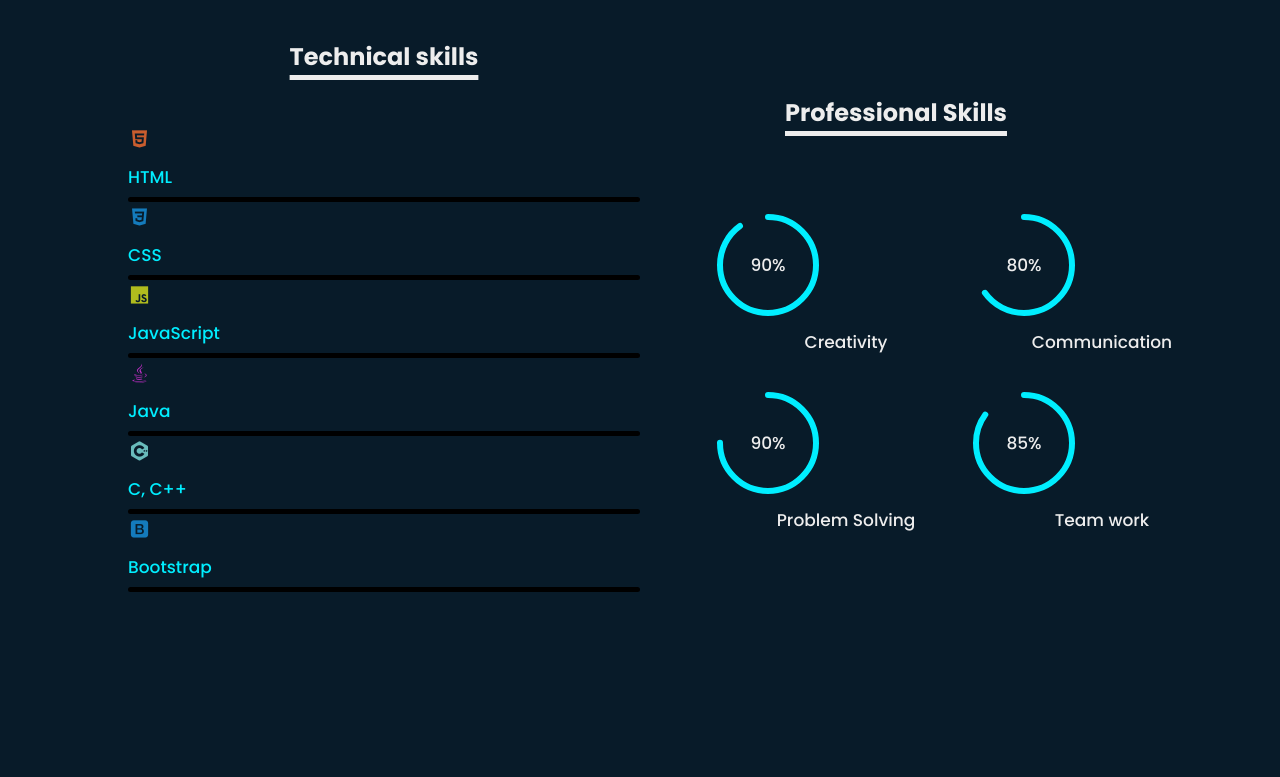
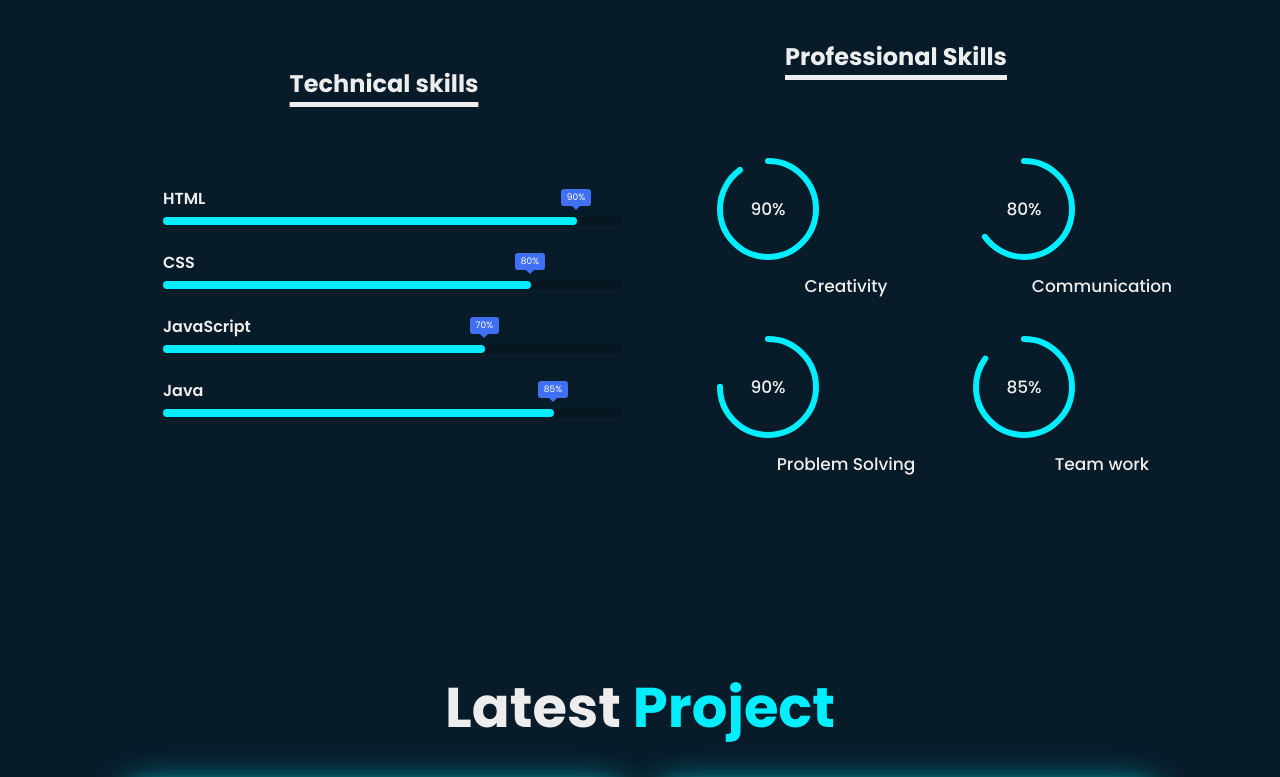
Before and after one commit to Sikanto-Mandal/Portfolio, a plain HTML site: page index.html in a window 1280 px wide. Shown: the part 1880-2657 px from the top of the page. Drawn offline with nearby package versions, Linux system fonts and the light colour scheme.

Commit message:
skill changes

```diff
--- a/app.js
+++ b/app.js
@@ -68,6 +68,7 @@ downloadCv.addEventListener("click", () => {
 let gmail = document.querySelector("#gmail");
 
 ////////////////////////////////contact section/////////////////////
+
 let contactMsg = document.querySelector("#contactMsg");
 contactMsg.innerHTML =
   "If you have any questions or need assistance, I'm here to help! Whether you’re looking for more information, have a specific inquiry, or simply want to share your feedback, feel free to get in touch with me. I'm ready to respond promptly and provide the support you need. I value every message I receive, so don’t hesitate to reach out. Contact me today, and I’ll make sure to connect with you as soon as possible. Let’s start the conversation";
--- a/index.html
+++ b/index.html
@@ -219,9 +219,48 @@
 
   <h1 class="skill-sub-title">My <span>Skills</span></h1>
   <section id="skills">
-
     <div class="container1 scroll-scale" id="Skills">
       <h1 class="heading1">Technical skills</h1>
+
+      <div class="container">
+        <div class="skill-box">
+          <span class="title">HTML</span>
+          <div class="skill-bar">
+            <span class="skill-per">
+              <span class="tooltip">90%</span>
+            </span>
+          </div>
+        </div>
+        <div class="skill-box ">
+          <span class="title">CSS</span>
+
+          <div class="skill-bar ">
+            <span class="skill-per css">
+              <span class="tooltip">80%</span>
+            </span>
+          </div>
+        </div>
+        <div class="skill-box ">
+          <span class="title">JavaScript</span>
+
+          <div class="skill-bar ">
+            <span class="skill-per javascript">
+              <span class="tooltip">70%</span>
+            </span>
+          </div>
+        </div>
+        <div class="skill-box ">
+          <span class="title">Java</span>
+
+          <div class="skill-bar ">
+            <span class="skill-per java">
+              <span class="tooltip">85%</span>
+            </span>
+          </div>
+        </div>
+      </div>
+
+      <!--
       <div class="Technical-bars">
         <div class="bar">
           <i class="bx bxl-html5" style="color: #c95d2e"></i>
@@ -229,7 +268,7 @@
             <span>HTML</span>
           </div>
           <div class="progress-line html">
-            <span></span>
+            <span"></span>
           </div>
         </div>
 
@@ -282,7 +321,7 @@
             <span></span>
           </div>
         </div>
-      </div>
+      </div> -->
     </div>
 
     <div class="container2 scroll-scale">
--- a/style.css
+++ b/style.css
@@ -546,6 +546,94 @@ section {
   text-decoration-thickness: 5px;
   margin-bottom: 50px;
 }
+
+.container {
+  position: relative;
+  max-width: 500px;
+  width: 100%;
+  /* background: #fff; */
+  margin: 0 15px;
+  padding: 10px 20px;
+  border-radius: 7px;
+}
+
+.container .skill-box {
+  width: 100%;
+  margin: 25px 0;
+}
+.skill-box .title {
+  display: block;
+  font-family: 14px;
+  font-weight: 600;
+  color: #ededed;
+}
+
+.skill-box .skill-bar {
+  height: 8px;
+  width: 100%;
+  border-radius: 6px;
+  margin-top: 6px;
+  background: rgba(0, 0, 0, 0.2);
+}
+
+.skill-bar .skill-per {
+  position: relative;
+  display: block;
+  height: 100%;
+  width: 90%;
+  border-radius: 6px;
+  background: #0ef;
+  animation: progress 0.4s ease-in-out forwards;
+  opacity: 0;
+}
+.skill-per.css {
+  width: 80%;
+  animation-delay: 0.1s;
+}
+.skill-per.javascript {
+  width: 70%;
+  animation-delay: 0.2s;
+}
+.skill-per.java {
+  width: 85%;
+  animation-delay: 0.3s;
+}
+.skill-per.bootstrap {
+  width: 30%;
+}
+@keyframes progress {
+  0% {
+    width: 0;
+    opacity: 1;
+  }
+  100% {
+    opacity: 1;
+  }
+}
+.skill-per .tooltip {
+  position: absolute;
+  right: -14px;
+  top: -28px;
+  font-size: 9px;
+  color: #fff;
+  padding: 2px 6px;
+  border-radius: 3px;
+  background: #4070f4;
+  z-index: 1;
+}
+
+.tooltip:before {
+  content: "";
+  position: absolute;
+  left: 50%;
+  bottom: -2px;
+  height: 10px;
+  width: 10px;
+  z-index: -1;
+  background-color: #4070f4;
+  transform: translateX(-50%) rotate(45deg);
+}
+
 .bar {
   font-size: 23px;
 }
@@ -574,7 +662,7 @@ section {
   border-radius: 10px;
   width: 100%;
   height: 5px;
-  background-color: #000;
+  background-color: rgb(0, 0, 0);
   animation: animate 1s cubic-bezier(1, 0, 0.5, 1) forwards;
   transform: scaleX(0);
   transform-origin: left;
@@ -585,8 +673,9 @@ section {
     transform: scaleX(1);
   }
 }
-.Technical-bars .bar .progress-line span {
+.Technical-bars .bar .progress-line.html span {
   height: 100%;
+  width: 90%;
   background-color: #0ef;
   position: absolute;
   border-radius: 10px;
@@ -600,20 +689,25 @@ section {
 }
 .progress-line.css span {
   width: 60%;
+  animation-delay: 0.1s;
 }
 .progress-line.javascript span {
   width: 80%;
+  animation-delay: 0.2s;
 }
 .progress-line.java span {
   width: 90%;
+  animation-delay: 0.3s;
 }
 
 .progress-line.bootstrap span {
   width: 70%;
+  animation-delay: 0.4s;
 }
 
 .progress-line.c span {
   width: 75%;
+  animation-delay: 0.5s;
 }
 
 .progress-line span::after {
@@ -645,7 +739,7 @@ section {
 .progress-line.c span::after {
   content: "75%";
 }
-.progress-line.bootstrapt span::after {
+.progress-line.bootstrap span::after {
   content: "70%";
 }
 
@@ -669,6 +763,8 @@ section {
     opacity: 1;
   }
 }
+
+/* professonal skill */
 .radial-bars {
   width: 100%;
   display: flex;
@@ -963,7 +1059,7 @@ form textarea {
   width: 90%;
   padding: 18px;
   background: #555557;
-  color: #fff;
+  color: #000;
   font-size: 1rem;
   font-weight: 600;
   margin-bottom: 0.5rem;
```
